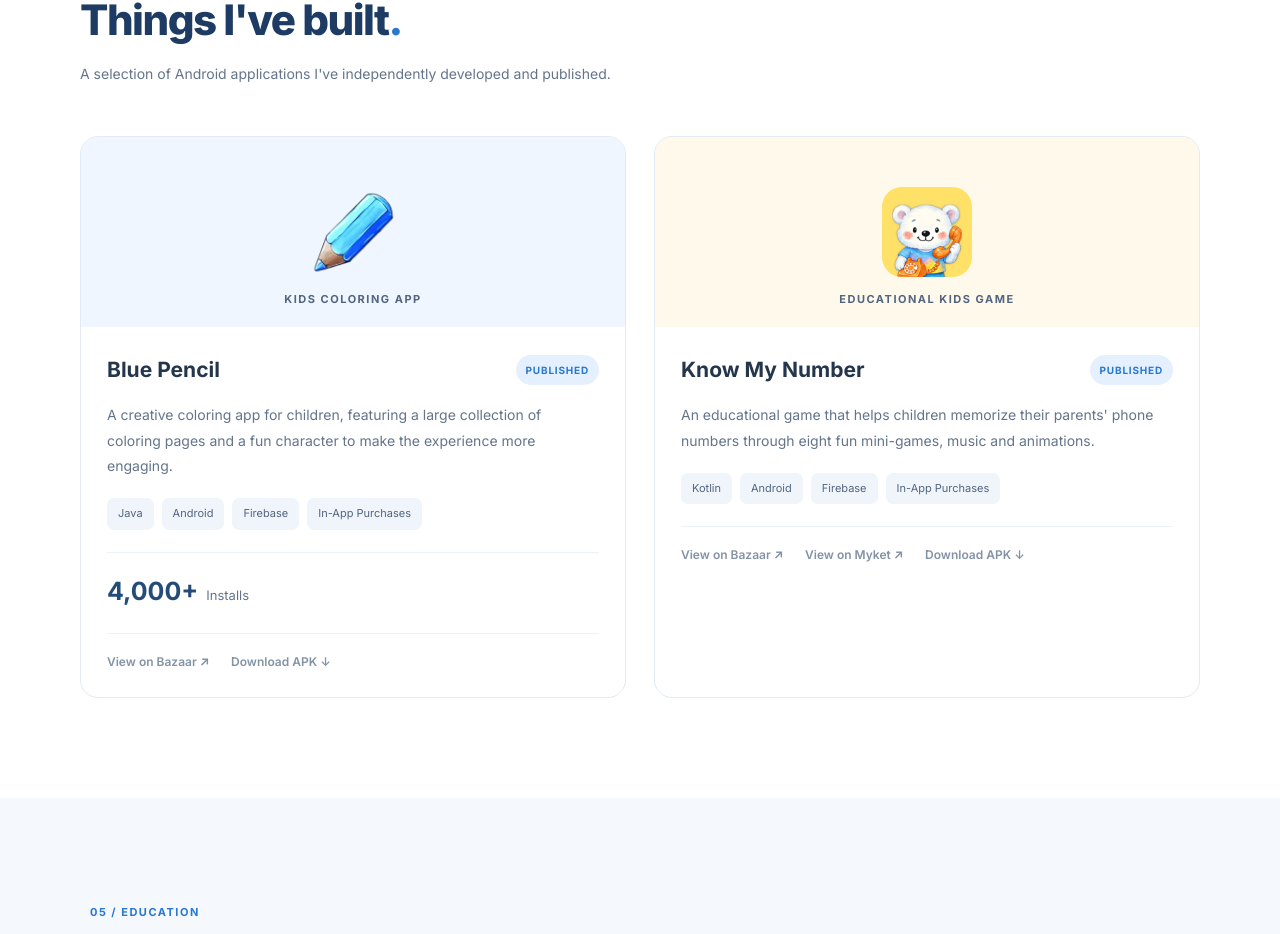
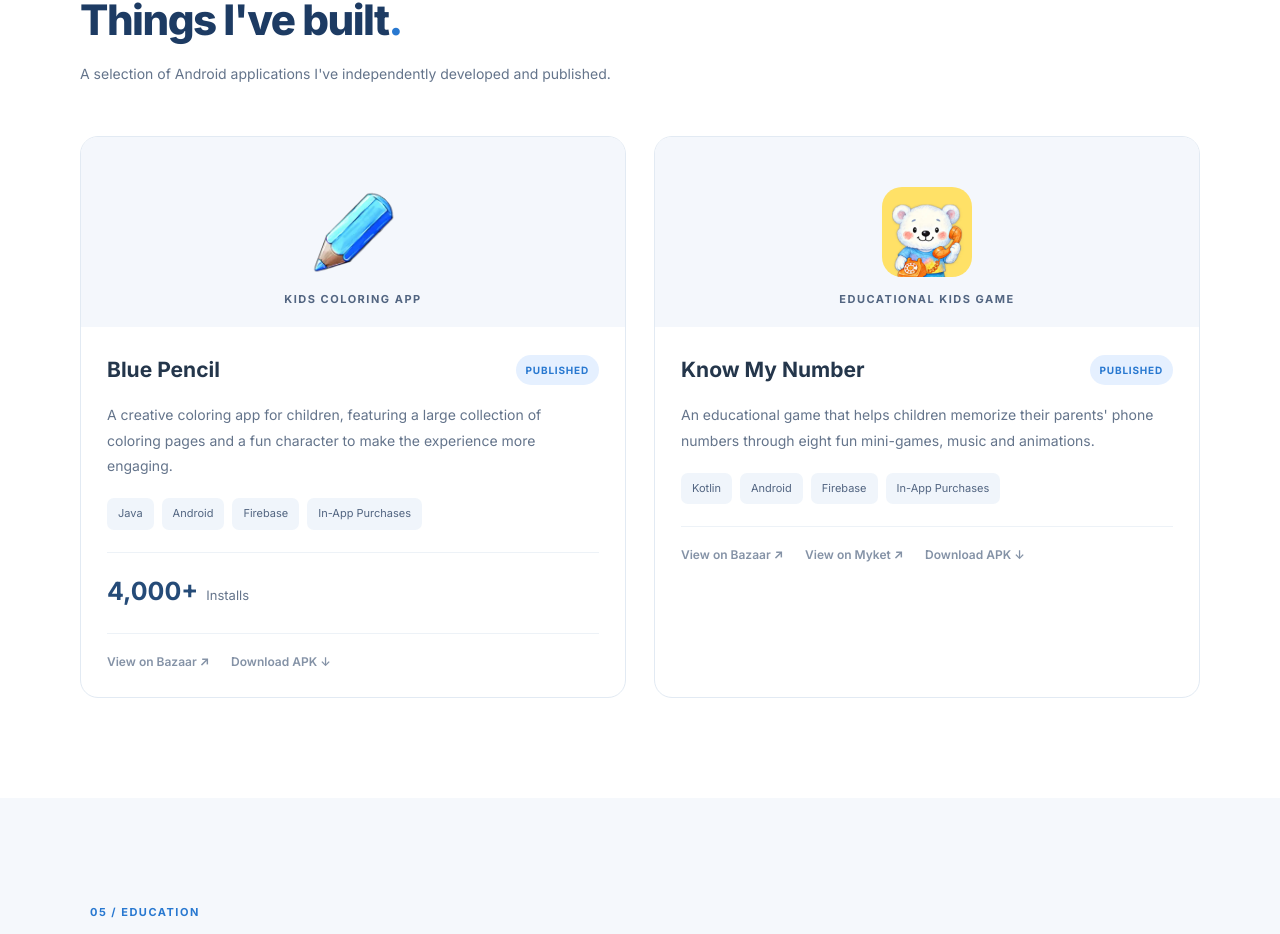
Before and after one commit to sasemanmanzar/personal-portfolio, a React (Create React App) app: page / in a window 1280 px wide. Shown: the part 3260-4194 px from the top of the page. Built offline with nearby package versions, Linux system fonts and the light colour scheme.

Commit message:
better color for icon project-background

```diff
--- a/src/index.css
+++ b/src/index.css
@@ -87,9 +87,9 @@ input {
   --card-gradient-end: #E1EDFC;
 
   /* Project colors */
-  --number-project-background: #FFF9EC;
+  --number-project-background: #F4F7FC;
   /* E6F5F5 */
-  --bluepencil-project-background: #EFF6FF;
+  --bluepencil-project-background: #F4F7FC;
 
   /* Border colors */
   --border-color: #E2EAF3;
```
